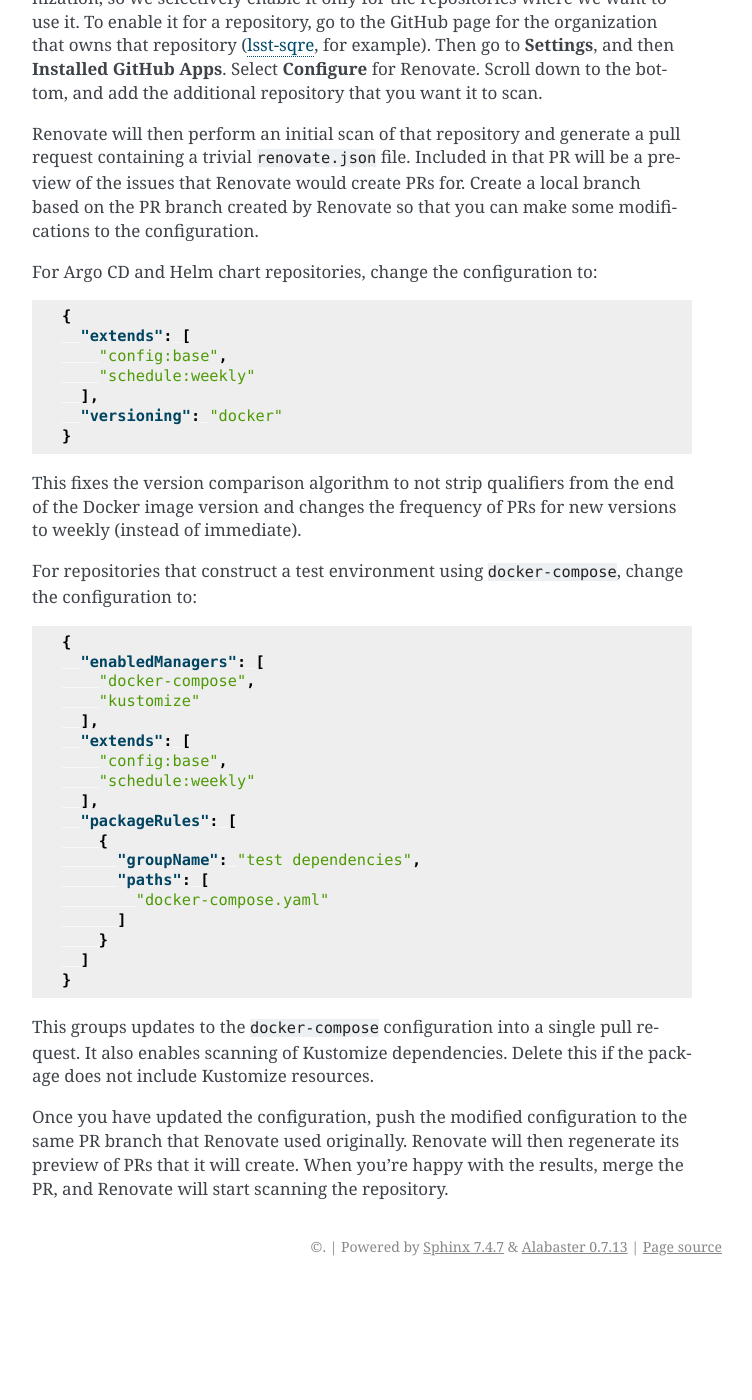
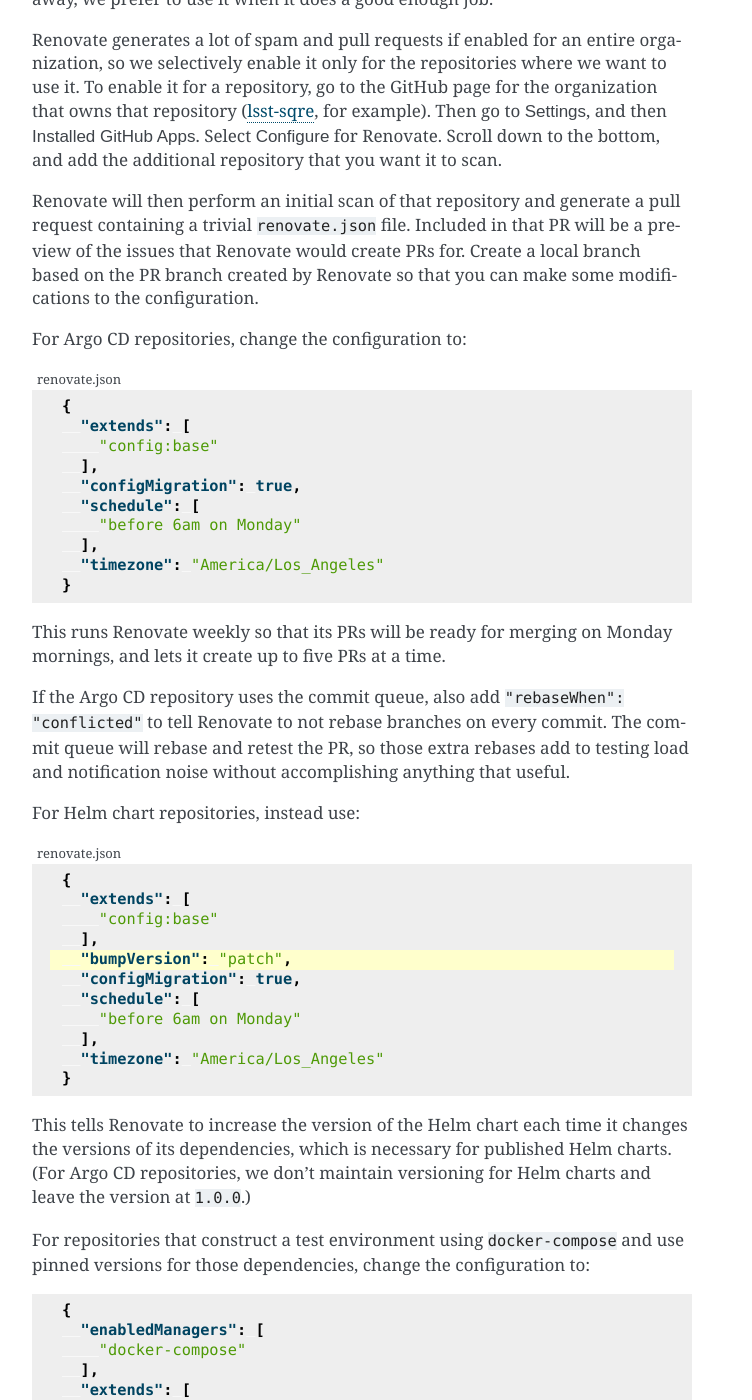
Before and after one commit to lsst-sqre/neophile, a Sphinx documentation site: the page built from docs/user-guide/setup.rst, in a window 1280 px wide and 1400 px high, scrolled down 2352 px. Shown: the whole window, without its empty margins (388-1140 px from the left). Built offline with Sphinx 7.4.7, drawn with Linux system fonts in a browser that asks for light colours; pages that are not in the unit, such as notebooks, are missing from menus; cross-references to code outside the pages are shown as plain code; before the commit the page ends 3638 px from its top, so only the background shows below that; some of the changed text lies outside the part shown.

Commit message:
Update documentation for Helm/Kustomize removal
Remove all the references to Helm and Kustomize support. Update
the configuration instructions to reflect that the Helm chart now
uses camel-case for configuration settings.

Revise the Renovate instructions based on a review of the current
Renovate configuration syntax. Mention that it's often better to use
latest as the tag in Docker compose files used only for testing.

```diff
--- a/docs/user-guide/setup.rst
+++ b/docs/user-guide/setup.rst
@@ -20,10 +20,9 @@
 #. GitHub Actions
 #. Docker base images
 #. Python library (not application) dependencies.
-   These are dependencies expressed in ``pyproject.toml`` or ``setup.cfg``, but not dependencies frozen with ``pip-compile``.
+   These are dependencies expressed in ``pyproject.toml``, but not dependencies frozen with ``pip-compile``.
 
-Use the integrated GitHub Dependabot service, not the pre-acquisition Dependabot Preview GitHub App.
-See `GitHub's help on dependency updates <https://docs.github.com/en/github/administering-a-repository/keeping-your-dependencies-updated-automatically>`__ for documentation.
+See `GitHub's help on dependency updates <https://docs.github.com/en/code-security/dependabot/dependabot-version-updates>`__ for documentation.
 
 Configuration should be stored in ``.github/dependabot.yml``.
 Here is the configuration to use for GitHub Actions (which nearly every project will have):
@@ -66,14 +65,13 @@
 #. Python frozen dependencies
 #. pre-commit hooks
 
-It also scans Helm chart and Kustomize references, but we prefer WhiteSource Renovate for those because the feature support is better.
-neophile should be configured for all Python packages using pre-commit, but is particularly useful for Python applications using dependencies frozen with ``pip-compile``.
+Any Python package using pre-commit should use neophile, but is particularly useful for Python applications using dependencies frozen with ``pip-compile``.
 
 To enable neophile scanning of a repository, the GitHub ``sqrbot`` user must be added as a collaborator on the repository with ``Write`` permissions.
 This will already be done automatically if ``sqrbot`` created the repository.
 Otherwise, it must be done by a repository or organization admin.
-Do this in the GitHub web interface by going to the repository, going to **Settings**, and then going to **Manage access**.
-Then use **Invite teams or people** to add ``sqrbot`` with the ``Write`` role.
+Do this in the GitHub web interface by going to the repository, going to :guilabel:`Settings`, and then going to :guilabel:`Manage access`.
+Then use :guilabel:`Invite teams or people` to add ``sqrbot`` with the ``Write`` role.
 
 Then, enable neophile by editing `its configuration in Roundtable <https://github.com/lsst-sqre/roundtable/blob/master/deployments/neophile/values.yaml>`__.
 Add the repository to the ``repositories`` key.
@@ -87,10 +85,10 @@
 for the ``lsst-sqre/neophile`` repository.
 
 This is the only configuration that is necessary (or supported).
-neophile will create a pull request weekly with any updates that it has detected to be needed.
+neophile will create a pull request weekly with any updates that it has detected to be needed and set automerge on that pull request.
 
-WhiteSource Renovate
-====================
+Mend Renovate
+=============
 
 Renovate is the most flexible of the available options but requires a bit more configuration and setup work.
 Use it for:
@@ -98,39 +96,69 @@
 #. Helm chart repositories with Docker image references.
 #. Argo CD deployment repositories with Helm chart references.
 #. Packages that use ``docker-compose`` to stand up a test environment.
+   (Although consider using the ``latest`` tag of any test dependencies if you don't expect their behavior to change significantly, such as Redis and PostgreSQL images used only for testing.)
+
+Renovate is capable of doing all of the updates that dependabot can do, but since dependabot is a first-party GitHub application that is almost certain not to go away, we prefer to use it when it does a good enough job.
 
 Renovate generates a lot of spam and pull requests if enabled for an entire organization, so we selectively enable it only for the repositories where we want to use it.
 To enable it for a repository, go to the GitHub page for the organization that owns that repository (`lsst-sqre <https://github.com/lsst-sqre>`__, for example).
-Then go to **Settings**, and then **Installed GitHub Apps**.
-Select **Configure** for Renovate.
+Then go to :guilabel:`Settings`, and then :guilabel:`Installed GitHub Apps`.
+Select :guilabel:`Configure` for Renovate.
 Scroll down to the bottom, and add the additional repository that you want it to scan.
 
 Renovate will then perform an initial scan of that repository and generate a pull request containing a trivial ``renovate.json`` file.
 Included in that PR will be a preview of the issues that Renovate would create PRs for.
 Create a local branch based on the PR branch created by Renovate so that you can make some modifications to the configuration.
 
-For Argo CD and Helm chart repositories, change the configuration to:
+For Argo CD repositories, change the configuration to:
 
 .. code-block:: json
+   :caption: renovate.json
 
    {
      "extends": [
-       "config:base",
-       "schedule:weekly"
+       "config:base"
      ],
-     "versioning": "docker"
+     "configMigration": true,
+     "schedule": [
+       "before 6am on Monday"
+     ],
+     "timezone": "America/Los_Angeles"
    }
 
-This fixes the version comparison algorithm to not strip qualifiers from the end of the Docker image version and changes the frequency of PRs for new versions to weekly (instead of immediate).
+This runs Renovate weekly so that its PRs will be ready for merging on Monday mornings, and lets it create up to five PRs at a time.
 
-For repositories that construct a test environment using ``docker-compose``, change the configuration to:
+If the Argo CD repository uses the commit queue, also add ``"rebaseWhen": "conflicted"`` to tell Renovate to not rebase branches on every commit.
+The commit queue will rebase and retest the PR, so those extra rebases add to testing load and notification noise without accomplishing anything that useful.
+
+For Helm chart repositories, instead use:
+
+.. code-block:: json
+   :caption: renovate.json
+   :emphasize-lines: 5
+
+   {
+     "extends": [
+       "config:base"
+     ],
+     "bumpVersion": "patch",
+     "configMigration": true,
+     "schedule": [
+       "before 6am on Monday"
+     ],
+     "timezone": "America/Los_Angeles"
+   }
+
+This tells Renovate to increase the version of the Helm chart each time it changes the versions of its dependencies, which is necessary for published Helm charts.
+(For Argo CD repositories, we don't maintain versioning for Helm charts and leave the version at ``1.0.0``.)
+
+For repositories that construct a test environment using ``docker-compose`` and use pinned versions for those dependencies, change the configuration to:
 
 .. code-block:: json
 
    {
      "enabledManagers": [
-       "docker-compose",
-       "kustomize"
+       "docker-compose"
      ],
      "extends": [
        "config:base",
@@ -147,8 +175,6 @@
    }
 
 This groups updates to the ``docker-compose`` configuration into a single pull request.
-It also enables scanning of Kustomize dependencies.
-Delete this if the package does not include Kustomize resources.
 
 Once you have updated the configuration, push the modified configuration to the same PR branch that Renovate used originally.
 Renovate will then regenerate its preview of PRs that it will create.
```
Also changed, not shown: other parts of docs/user-guide/setup.rst (+1 -1 lines), docs/index.rst (+4 -3 lines), docs/user-guide/install.rst (+10 -10 lines), docs/user-guide/usage.rst (+0 -16 lines).
